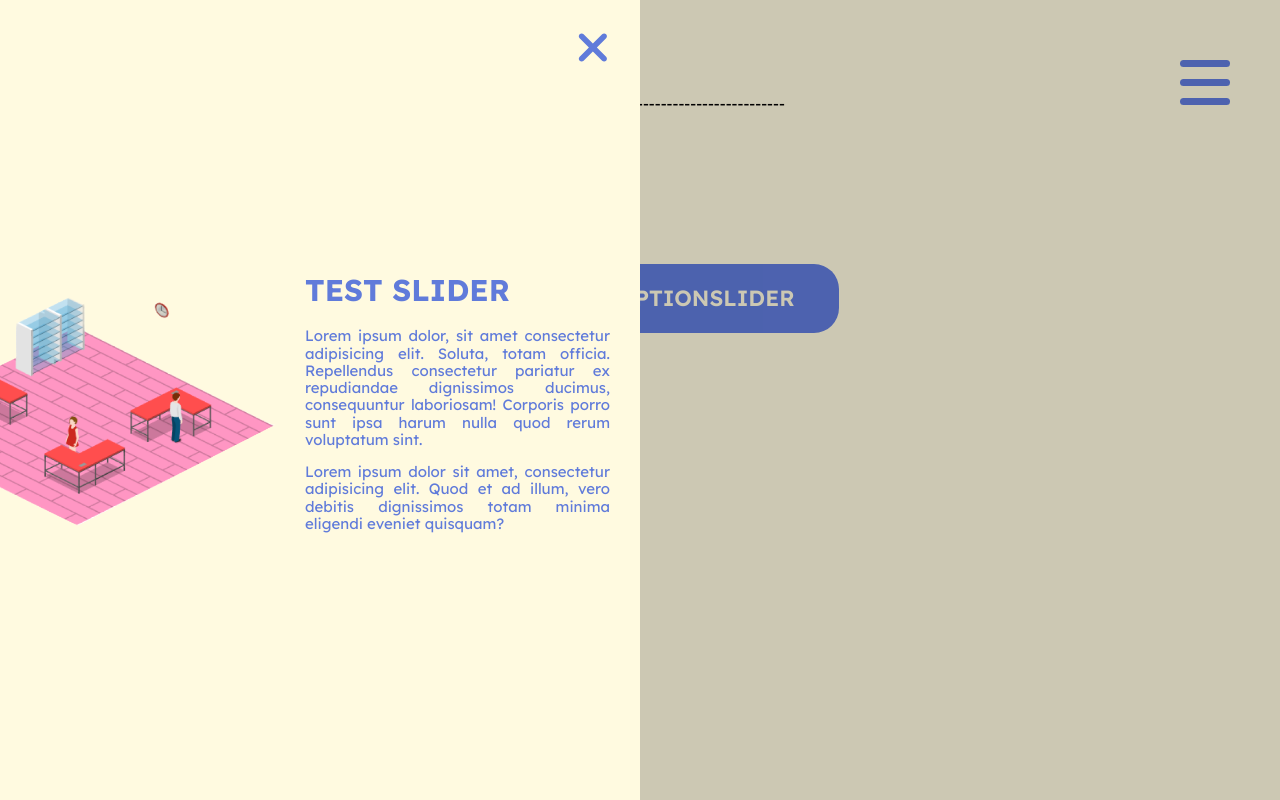
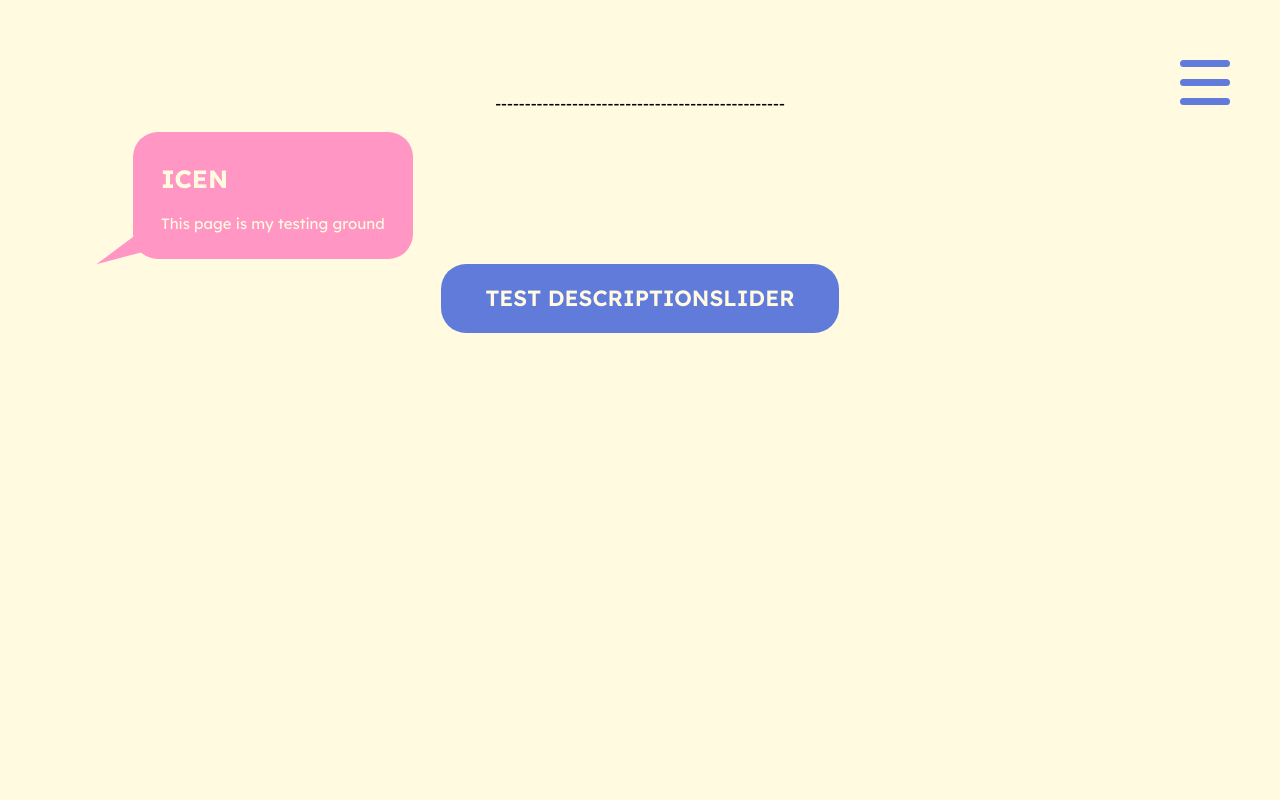
Before and after one commit to VincentAmante/sewcial-old, a Vue app: page /test-icen in a window 1280 px wide. Built offline with nearby package versions, Linux system fonts and the light colour scheme.

Commit message:
Added comments

```diff
--- a/src/components/DescriptionSlider.vue
+++ b/src/components/DescriptionSlider.vue
@@ -2,26 +2,33 @@
     import { ref, computed } from 'vue';
     import ButtonClose from './icons/ButtonClose.vue';
 
-    const isOpen = ref(true)
+    const isOpen = ref(false)
     const props = defineProps({
+        // Name of the area the desc is about
         name: {
             type: String,
             required: true
         },
+
+        // source for thumbnail, should be path from public
         imgSrc: {
             type: String,
             required: true
         }
     })
 
-    // Listens for the prop's name to trigger
+    // Listens for an event based on the prop<name> to open
+    // See TestViewIcen to see how that operates
     window.addEventListener(`toggle-${props.name}`, () => {
+
         isOpen.value = true
     })
+
     function close(){
         isOpen.value = false
     }
 
+    // Computed variables will watch for certain variables inside its code
     const toggledStyle = computed(() => {
         if (isOpen.value){
             return 'toggled'
--- a/src/views/testViews/TestViewIcen.vue
+++ b/src/views/testViews/TestViewIcen.vue
@@ -3,8 +3,8 @@
     import DescriptionSlider from '@/components/DescriptionSlider.vue';
     import AppButton from '@/components/AppButton.vue';
 
+    // This creates an app-wide event to toggle the description slider
     function toggleTestSlider(){
-        console.log('hello')
         window.dispatchEvent(new Event('toggle-test'))
     }
 </script>
@@ -41,9 +41,8 @@
         padding-block: 10vmin;
 
         .test-wrapper {
-            max-width: 600px;
-            width: 50%;
             @include flex-col;
+            min-width: 80%;
             align-items: center;
             justify-content: center;
 
```
